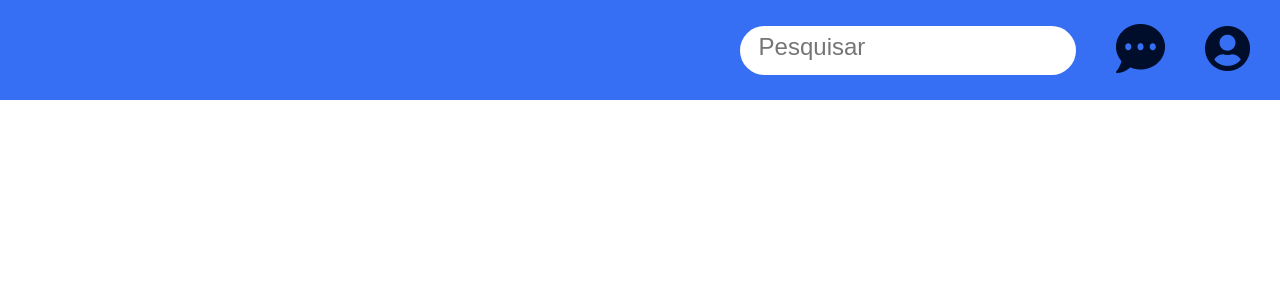
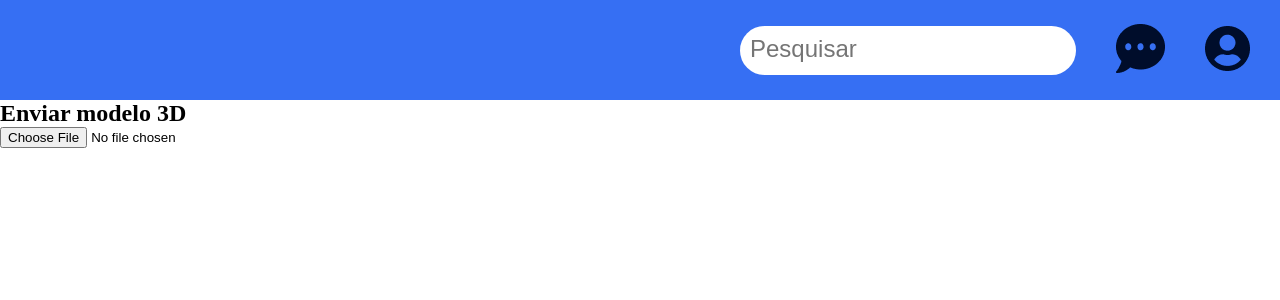
Before and after one commit to noahdondacasagrande-glitch/trabalho_final_web, a React (Vite) app: page / in a window 1280 px wide. Shown: the top 300 px of the page. Built offline with nearby package versions, Linux system fonts and the light colour scheme.

Commit message:
Add files via upload

```diff
--- /dev/null
+++ b/src/components/Arquivo3D.jsx
@@ -0,0 +1,43 @@
+
+import { useState } from "react";
+
+function UploadModelo() {
+  const [arquivo, setArquivo] = useState(null);
+
+  function selecionarArquivo(event) {
+    const file = event.target.files[0];
+
+    if (!file) return;
+
+    const formatos = [".stl", ".obj", ".3mf"];
+    const nome = file.name.toLowerCase();
+
+    if (!formatos.some(formato => nome.endsWith(formato))) {
+      alert("Selecione um arquivo STL, OBJ ou 3MF.");
+      return;
+    }
+
+    setArquivo(file);
+
+    console.log("Arquivo selecionado:", file.name);
+    console.log("Tamanho em bytes:", file.size);
+  }
+
+  return (
+    <div>
+      <h2>Enviar modelo 3D</h2>
+
+      <input
+        type="file"
+        accept=".stl,.obj,.3mf"
+        onChange={selecionarArquivo}
+      />
+
+      {arquivo && (
+        <p>Arquivo selecionado: {arquivo.name}</p>
+      )}
+    </div>
+  );
+}
+
+export default UploadModelo;
--- a/src/components/Header.jsx
+++ b/src/components/Header.jsx
@@ -10,10 +10,8 @@ const Header = () => {
                 <img src="" alt="" />
             </a>
             <div className='pesquisa'>
-                <label htmlFor="dados_pesquisa">
-
-                </label>
-                <input type="text" className='dados_pesquisa' placeholder='Pesquisar'  />
+                <label htmlFor="dados_pesquisa"></label>
+                <input type="text" className='dados_pesquisa_com_icone' placeholder='Pesquisar' />
             </div>
             <Link to="/detalhes" className='FAQ'>
                 <img src={detalhes} alt="" />
--- a/src/index.css
+++ b/src/index.css
@@ -1,3 +1,5 @@
+
+
 * {
     margin: 0;
     padding: 0;
@@ -14,20 +16,34 @@
     padding: 30px;
     background-color: #366FF3;
 }
+
 .header a{
     text-decoration: none;
     color: black;
 }
+
 .pesquisa input{
+    overflow: visible;
     width: 336px;
     height: 49px;
     max-width: 100%;
     max-height: 100%;
     border-radius: 103px;
     border-color: transparent;
+    font-size: 20px;
+    padding-left: 8px;
 }
+
+.pesquisa input:hover{
+    cursor: pointer;
+    border-color: transparent;
+}
+.pesquisa input:focus{
+    outline: none;
+    box-shadow: none;
+}
+
 .pesquisa input::placeholder{
-    padding-left: 5%;
-    padding-top: 30%;
+    padding:10px 0px 0px 0px;
     font-size: 24px;
 }
--- a/src/pages/Home.jsx
+++ b/src/pages/Home.jsx
@@ -1,11 +1,14 @@
 
 import Header from "../components/Header";
+import Arquivo3D from "../components/Arquivo3D"
 
 
 const Home = () => {
     return (
          <>
             <Header />
+            <Arquivo3D />
+
          </>
     );
 };
```
